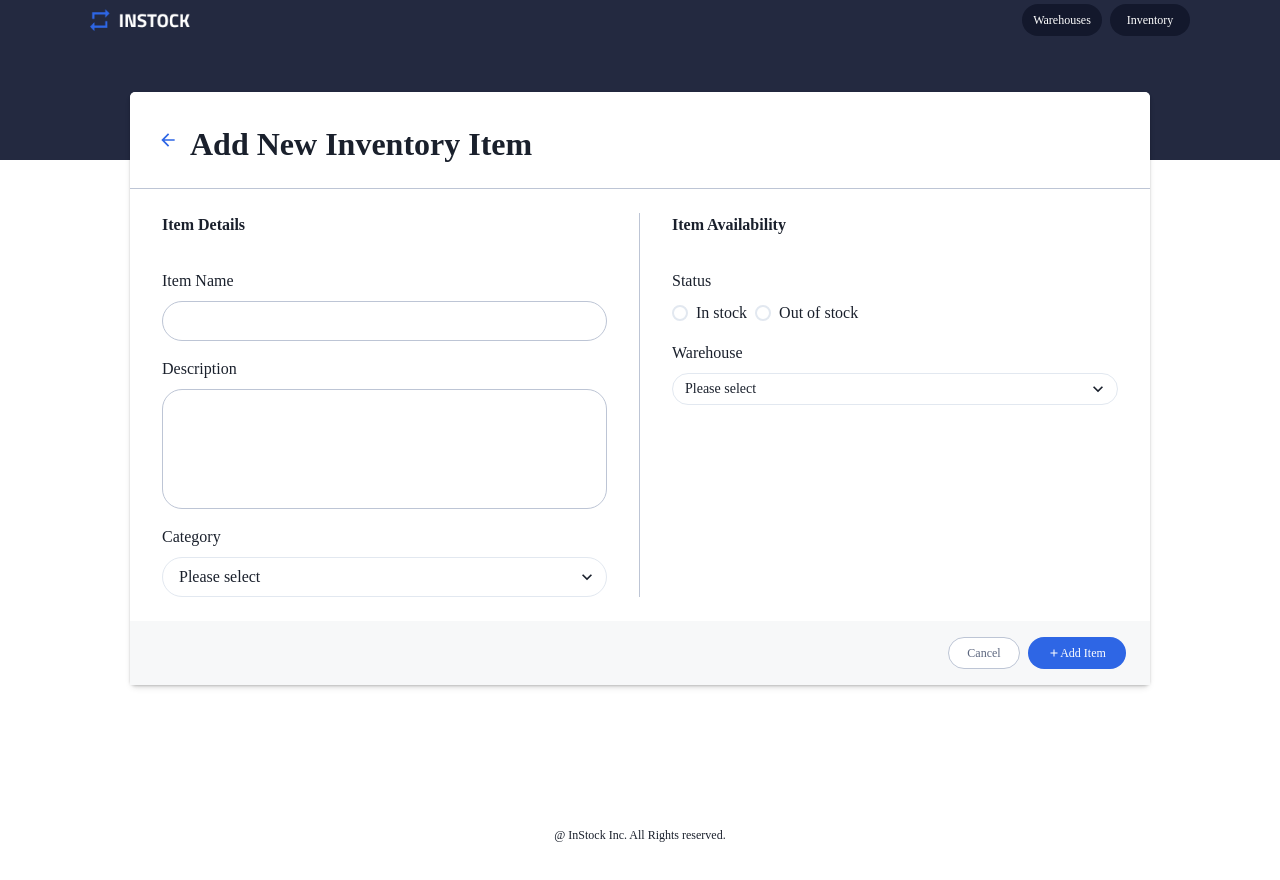
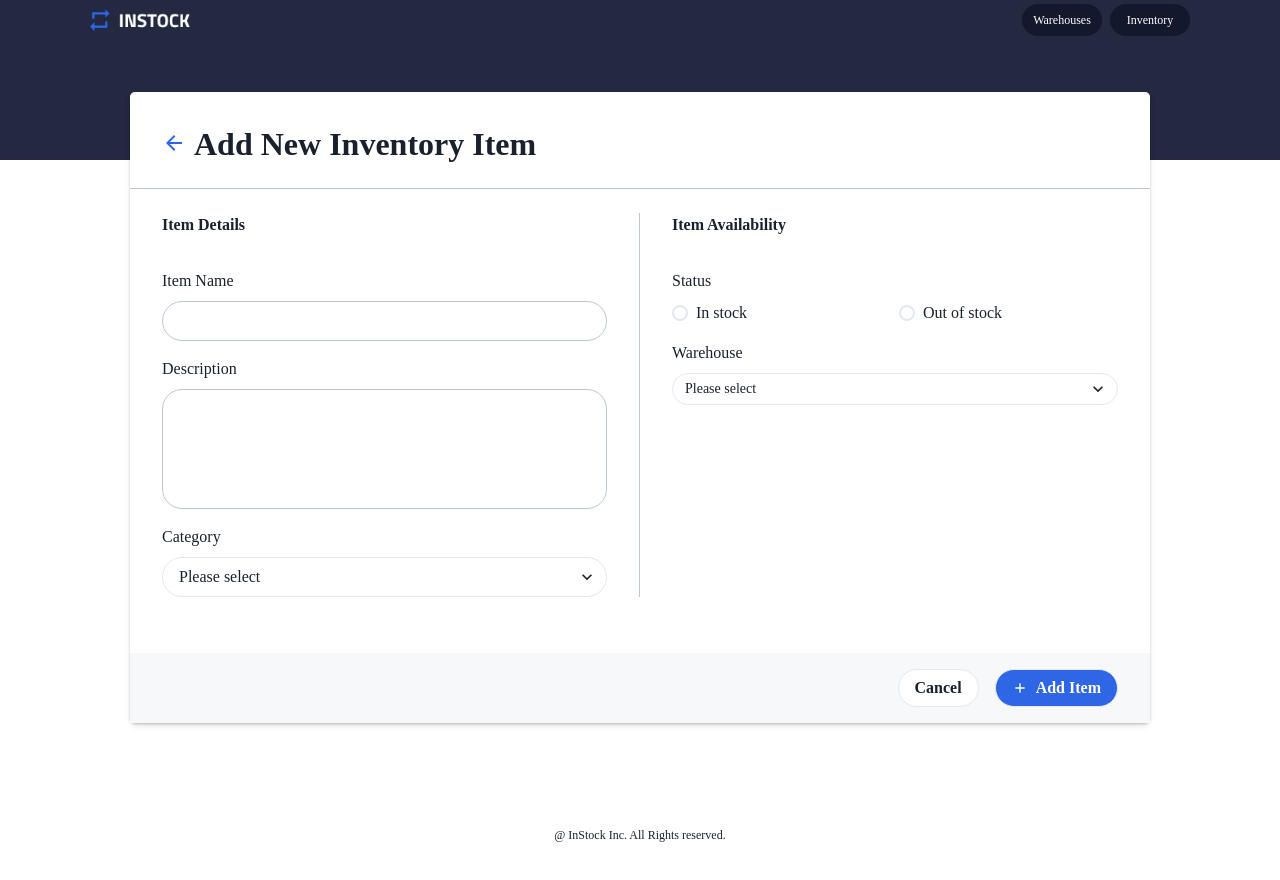
Before and after one commit to simon-harlow/instock, a React (Create React App) app in the folder client/: page /inventories/new in a window 1280 px wide. Built offline with nearby package versions, Linux system fonts and the light colour scheme; a web font is replaced by a local one.

Commit message:
changed edit and save button and edited arrow

```diff
--- a/client/src/components/Item/Item.js
+++ b/client/src/components/Item/Item.js
@@ -54,7 +54,7 @@ function Item() {
                 flexDirection={'column'}
             >
                 <Flex
-                    px={{sm:"6", md:"8", lg:"10"}}
+                    px={{sm:"6", md:"8", xl:"10"}}
                     justifyContent="space-between"
                     alignItems="center"
                     pt={{sm:"8", md: "8"}}
@@ -66,7 +66,7 @@ function Item() {
                     borderBottomColor="$Cloud"
                 >
                     <Flex alignItems="center">
-                        <ArrowBack color="$InstockIndigo"  onClick={goBack} cursor="pointer"/>
+                        <ArrowBack color="$InstockIndigo" boxSize={6} onClick={goBack} cursor="pointer"/>
                         <Text
                             fontSize={{ base: 'mh1PageHeader', md: 'h1PageHeader' }}
                             lineHeight={{ base: 'mh1PageHeader', md: 'h1PageHeader' }}
--- a/client/src/components/ItemForm/ItemForm.js
+++ b/client/src/components/ItemForm/ItemForm.js
@@ -196,10 +196,11 @@ function ItemForm() {
                     fontWeight="bold" pl={{sm:"28px"}} pr={{sm:"6"}} pt={{sm:"8"}} pb={{sm:"6"}}
                     borderBottom= '1px'
                     borderColor="$Cloud"
-
+                    direction="row" alignItems={{ base: 'baseline' }}
+                    px={{ base: '1rem', md: '2rem' }}
                     >
-                    <ArrowBack paddingRight={{sm:"12px"}} color="$InstockIndigo" onClick={goBack} cursor="pointer"/>
-                    <Text fontSize={{ base: 'mh1PageHeader', md: 'h1PageHeader' }}
+                    <ArrowBack onClick={goBack} cursor="pointer" boxSize={6} color="$InstockIndigo"/>
+                    <Text pl="0.5rem" fontSize={{ base: 'mh1PageHeader', md: 'h1PageHeader' }}
                     lineHeight={{ base: 'mh1PageHeader', md: 'h1PageHeader' }}
                             fontWeight="600">{isEdit? "Edit Inventory Item": "Add New Inventory Item"}
                     </Text>
@@ -300,9 +301,9 @@ function ItemForm() {
                         <FormControl  isInvalid={formErrors && formErrors.includes("Status is required")}  errorBorderColor='$Red' name="status">
                             <FormLabel htmlFor='name'>Status</FormLabel>
                             <RadioGroup onChange={handleInventoryStatus} value={status}>
-                                <Stack direction='row'>
-                                    <Radio value='In Stock'>In stock</Radio>
-                                    <Radio value='Out of Stock'>Out of stock</Radio>
+                                <Stack direction='row' >
+                                    <Radio value='In Stock' width="50%">In stock</Radio>
+                                    <Radio value='Out of Stock' width="50%">Out of stock</Radio>
                                 </Stack>
                             </RadioGroup>
                             <FormErrorMessage>
@@ -335,52 +336,20 @@ function ItemForm() {
                         </FormControl>
                     </Flex>
                 </Flex>
-                <Stack spacing={2} direction='row' align='center' justifyContent={{sm: "space-around", md:"flex-end"}} py={{sm:"4"}} px={{sm:"6"}} bg="$LightGrey">
-                    <Button h={{sm:"6", md:"9", lg:"8"}}
-                    width= {{sm:"125px", md: "72px", lg:"72px" }}
-                    borderRadius="50"
-                    color="$Slate"
-                    bg="white"
-                    border= '1px solid #BDC5D5'
-                    fontSize={{sm: "mp3bodySmall", md: "p3bodySmall"}}
-                    lineHeight={{sm: "mp3bodySmall", md: "p3bodySmall"}}
-                    fontWeight="400"
-                    fontFamily="Titillium Web"
-                    onClick={goBack}>
-                        Cancel
-                    </Button>
-
-                   {isEdit?
-                        <Button
-                            type="submit"
-                            h={{sm:"6", md:"9", lg:"8"}}
-                            width= {{sm:"125px", md: "98px", lg:"98px" }}
-                            borderRadius="50"
-                            bg="$InstockIndigo"
-                            color="white"
-                            fontSize={{sm: "mp3bodySmall", md: "p3bodySmall"}}
-                            lineHeight={{sm: "mp3bodySmall", md: "p3bodySmall"}}
-                            fontWeight="400"
-                            fontFamily="Titillium Web"
-                        >
+                <Flex mt={8} gap={4} px={{ base: '1rem', md: '2rem' }} width="100%" bg="$LightGrey" justifyContent="flex-end" p="1rem" alignItems={{ base: 'center' }} justify={{ base: 'space-between', md: 'flex-end' }}>
+                        <Button onClick={goBack} flex={{ base: '1', md: 'none' }} h={{ base: '36px', md: '38px' }} borderRadius="20px" variant="outline" bg="$White" _hover={{ color: '$InstockIndigo', borderColor: '$InstockIndigo' }}>
+                            Cancel
+                        </Button>
+                        {isEdit ? (
+                        <Button type="submit" flex={{ base: '1', md: 'none' }} h={{ base: '36px', md: '38px' }} borderRadius="20px" variant="outline" bg="$InstockIndigo" color="$White" _hover={{ bg: '$InstockBlack' }}>
                             Save
-                        </Button> :
-                        <Button
-                            type="submit"
-                            h={{sm:"6", md:"9", lg:"8"}}
-                            width= {{sm:"125px", md: "98px", lg:"98px" }}
-                            borderRadius="50"
-                            bg="$InstockIndigo"
-                            color="white"
-                            fontSize={{sm: "mp3bodySmall", md: "p3bodySmall"}}
-                            lineHeight={{sm: "mp3bodySmall", md: "p3bodySmall"}}
-                            fontWeight="400"
-                            fontFamily="Titillium Web"
-                        >
-                            <AddWhite/> Add Item
                         </Button>
-                    }
-                </Stack>
+                        ) : (
+                        <Button leftIcon={<AddWhite />} type="submit" flex={{ base: '1', md: 'none' }} h={{ base: '36px', md: '38px' }} borderRadius="20px" variant="outline" bg="$InstockIndigo" color="$White" _hover={{ bg: '$InstockBlack' }}>
+                            Add Item
+                        </Button>
+                        )}
+                    </Flex>
                 </form>
             </Flex>
         </Flex>
```
